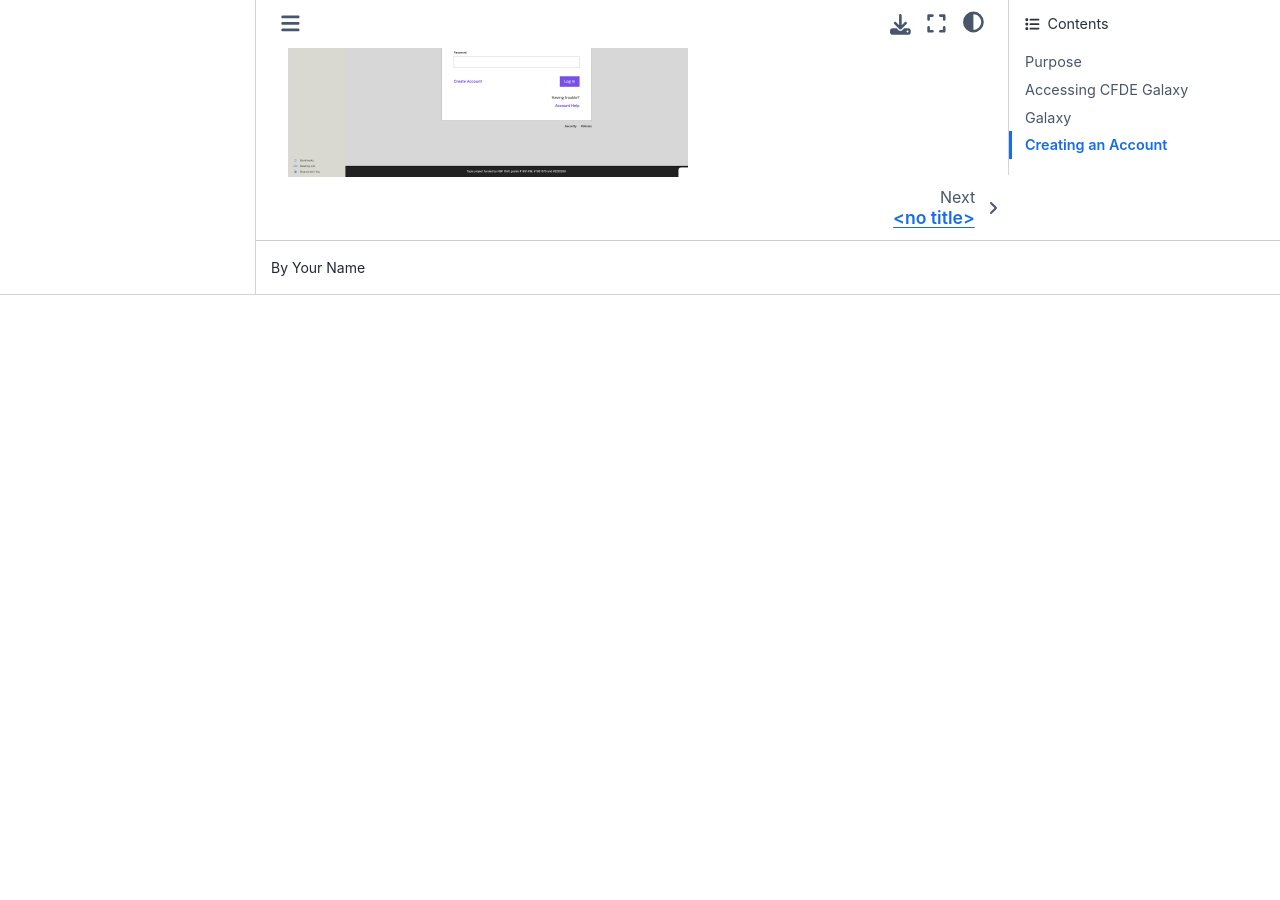
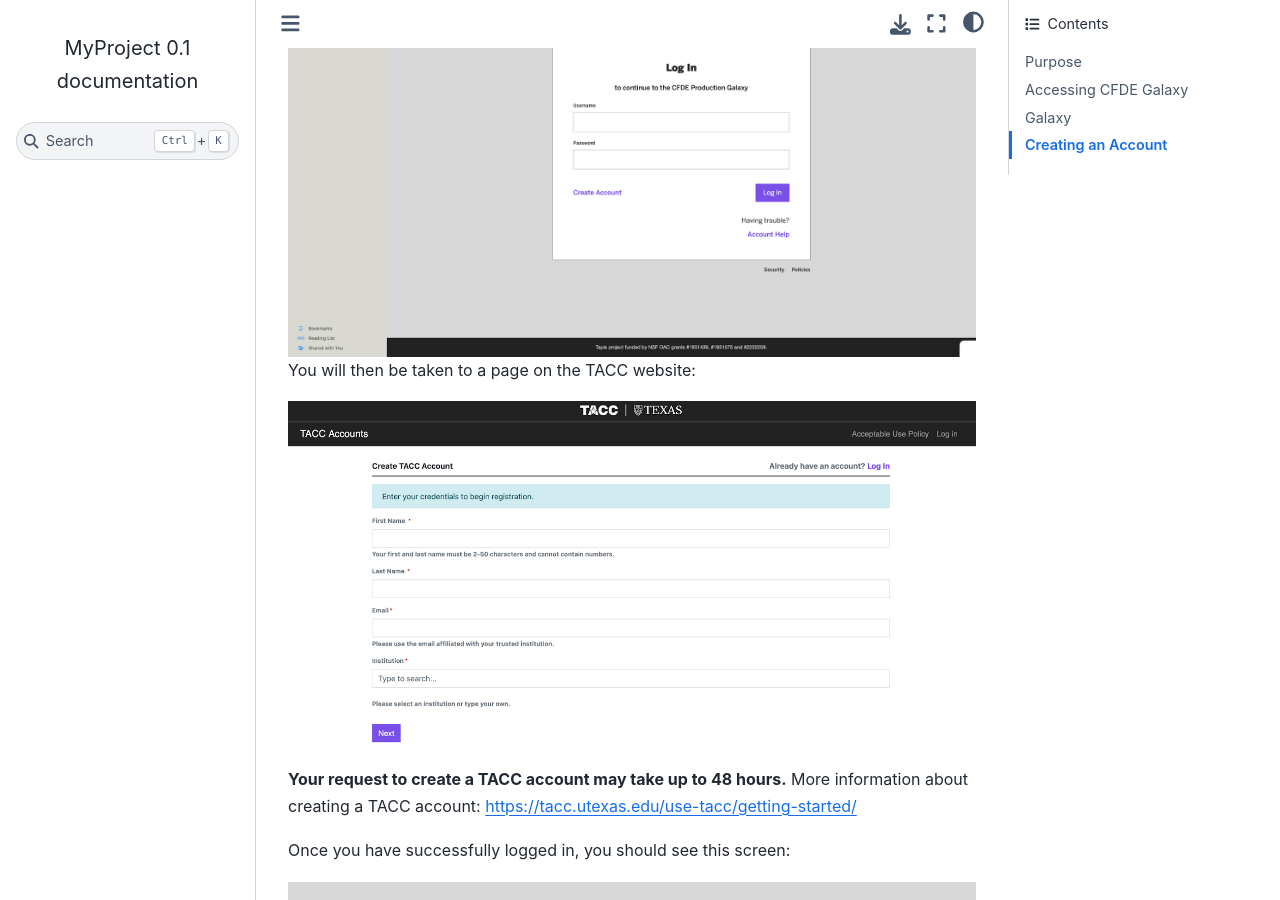
Before and after one commit to kscnl1n/CWIC-rtd, a Sphinx documentation site: the page built from docs/index.rst, in a window 1280 px wide and 900 px high, scrolled down 1169 px. Built offline with Sphinx 7.4.7 and the Sphinx Book theme 1.1.4, drawn with Linux system fonts in a browser that asks for light colours; before the commit the page ends 1464 px from its top, so only the background shows below that.

```diff
--- a/docs/index.rst
+++ b/docs/index.rst
@@ -28,7 +28,22 @@
 
 .. image:: _static/homepage-images/login1.png
    :alt: Tapis login
-   :width: 400px
+   :width: 1000px
+
+You will then be taken to a page on the TACC website:
+
+.. image:: _static/homepage-images/login2.png
+   :alt: TACC create an account
+   :width: 1500px
+
+**Your request to create a TACC account may take up to 48 hours.**
+More information about creating a TACC account: https://tacc.utexas.edu/use-tacc/getting-started/
+
+Once you have successfully logged in, you should see this screen:
+
+.. image:: _static/homepage-images/login3.png
+   :alt: TACC create an account
+   :width: 1000px
 
 
 
```
Also changed, not shown: docs/_static/homepage-images/login2.png (added), docs/_static/homepage-images/login3.png (added).
